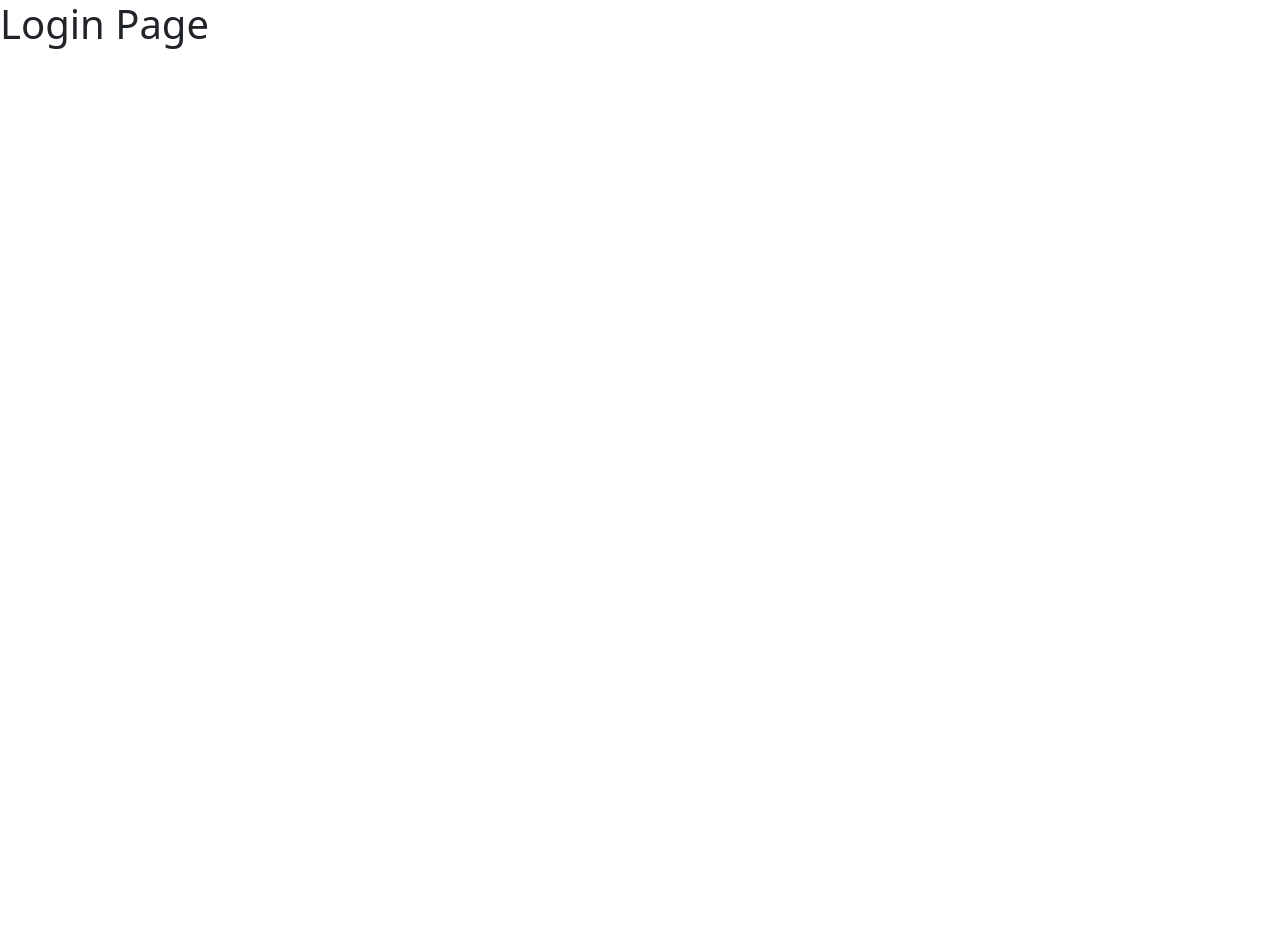
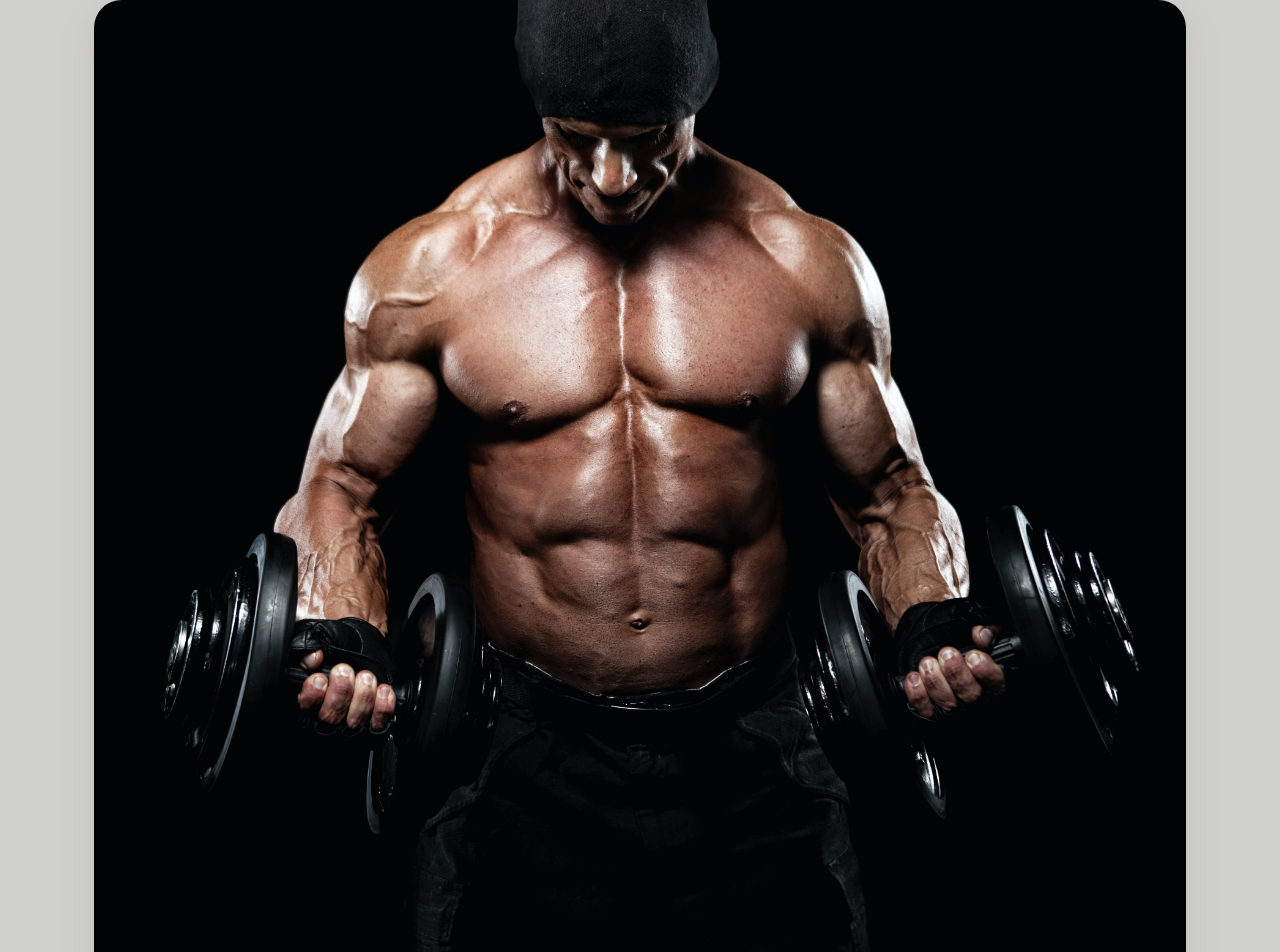
Before and after one commit to SumeelaMadusankha/SEGroupProject-, a React (Create React App) app in the folder frontend/: page /login in a window 1280 px wide. Shown: the top 952 px of the page. Before the commit the page ends 800 px from the top, so only its background shows below. Built offline with nearby package versions, Linux system fonts and the light colour scheme.

Commit message:
started to create login page

```diff
--- a/frontend/src/Pages/LoginPage/index.jsx
+++ b/frontend/src/Pages/LoginPage/index.jsx
@@ -1,10 +1,53 @@
 import React from "react";
+import 'bootstrap/dist/css/bootstrap.min.css';
+import './login.css'
+import login from './login2.jpg'
+import logo from './logo.png'
+
 
 
 function Register() {
     return (
         <div>
-            <h1>Login Page</h1>
+            <main className="d-flex align-items-center min-vh-100 py-3 py-md-0">
+                <div className="container">
+                <div className="card login-card">
+                    <div className="row no-gutters">
+                    <div className="col-lg-6 col-md-5">
+                        <img src={login} alt="login" className="login-card-img" />
+                    </div>
+                    <div className="col-lg-6 col-md-7 ">
+                        <div className="card-body text-center">
+                        <div className="brand-wrapper">
+                            <img src={logo} alt="logo" class="logo" />
+                        </div>
+                        <p className="login-card-description">Sign into your account</p>
+                        <form action="#!" className="login-form">
+                            <div className="form-group align-items-center">
+                                <label for="username" className="sr-only text-center">Email</label>
+                                <input type="username" name="username" id="username" className="form-control text-center" placeholder="Username" />
+                            </div>
+                            <div class="form-group mb-4">
+                                <label for="password" className="sr-only">Password</label>
+                                <input type="password" name="password" id="password" className="form-control text-center" placeholder="***********" />
+                            </div>
+                            <input name="login" id="login" className="btn btn-block login-btn mb-4" type="button" value="Login" />
+                            </form>
+                            <p className="login-card-footer-text">Don't have an account? <a href="#!" className="text-reset">Register here</a></p>
+                            <nav className="login-card-footer-nav">
+                            <a href="#!">Terms of use.</a>
+                            <a href="#!">Privacy policy</a>
+                            </nav>
+                        </div>
+                    </div>
+                    </div>
+                </div>
+                </div>
+            </main>
+
+            <script src="https://code.jquery.com/jquery-3.4.1.min.js"></script>
+            <script src="https://cdn.jsdelivr.net/npm/popper.js@1.16.0/dist/umd/popper.min.js"></script>
+            <script src="https://stackpath.bootstrapcdn.com/bootstrap/4.4.1/js/bootstrap.min.js"></script>
         </div>
     );
 }
--- /dev/null
+++ b/frontend/src/Pages/LoginPage/login.css
@@ -0,0 +1,81 @@
+body {
+    font-family: "Karla", sans-serif;
+    background-color: #d0d0ce;
+    min-height: 100vh; }
+
+.brand-wrapper {
+margin-bottom: 19px; }
+.brand-wrapper .logo {
+    height: 100px; }
+
+.login-card {
+border: 0;
+border-radius: 27.5px;
+box-shadow: 0 10px 30px 0 rgba(172, 168, 168, 0.43);
+overflow: hidden; }
+.login-card-img {
+    border-radius: 0;
+    position: absolute;
+    width: 100%;
+    height: 100%;
+    -o-object-fit: cover;
+        object-fit: cover; }
+.login-card .card-body {
+    padding: 85px 60px 60px; }
+    @media (max-width: 422px) {
+
+    .login-card .card-body {
+
+        padding: 35px 24px; } }
+.login-card-description {
+    font-size: 25px;
+    color: #000;
+    font-weight: normal;
+    margin-bottom: 23px; }
+.login-card form {
+    max-width: 326px; }
+.login-card .form-control {
+    border: 1px solid #d5dae2;
+    padding: 15px 25px;
+    margin-bottom: 20px;
+    min-height: 45px;
+    font-size: 13px;
+    line-height: 15;
+    font-weight: normal; }
+    .login-card .form-control::-webkit-input-placeholder {
+    color: #919aa3; }
+    .login-card .form-control::-moz-placeholder {
+    color: #919aa3; }
+    .login-card .form-control:-ms-input-placeholder {
+    color: #919aa3; }
+    .login-card .form-control::-ms-input-placeholder {
+    color: #919aa3; }
+    .login-card .form-control::placeholder {
+    color: #919aa3; }
+.login-card .login-btn {
+    padding: 13px 20px 12px;
+    background-color: #e10826;
+    border-radius: 4px;
+    font-size: 17px;
+    font-weight: bold;
+    line-height: 20px;
+    color: #fff;
+    margin-bottom: 24px; }
+    .login-card .login-btn:hover {
+    border: 1px solid #000;
+    background-color: #eb8c98;
+    color: #000; }
+.login-card-footer-text {
+    font-size: 16px;
+    color: #680505;
+    margin-bottom: 60px; }
+    @media (max-width: 767px) {
+    .login-card-footer-text {
+        margin-bottom: 24px; } }
+.login-card-footer-nav a {
+    font-size: 14px;
+    color: #919aa3; }
+
+.login-form{
+    margin: auto;
+}
```
Also changed, not shown: frontend/src/Pages/LoginPage/login2.jpg (added), frontend/src/Pages/LoginPage/logo.png (added).
